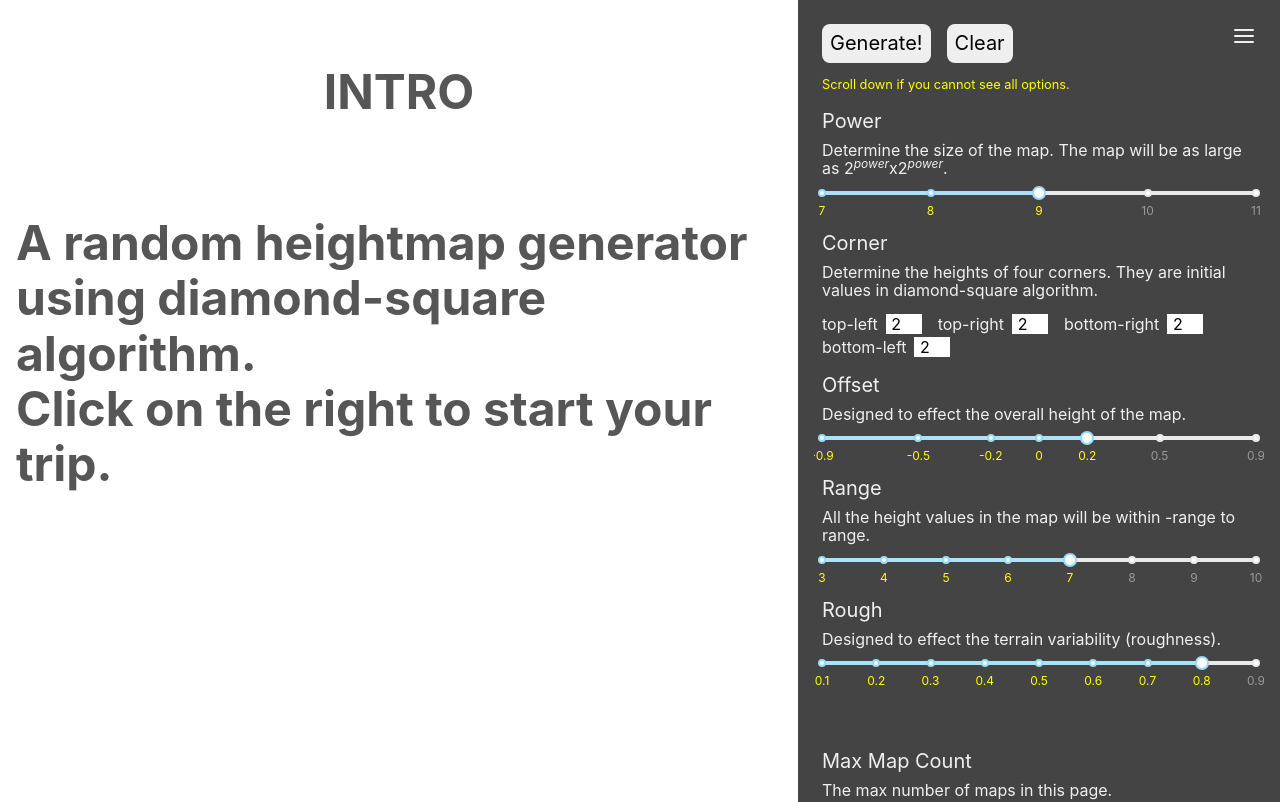
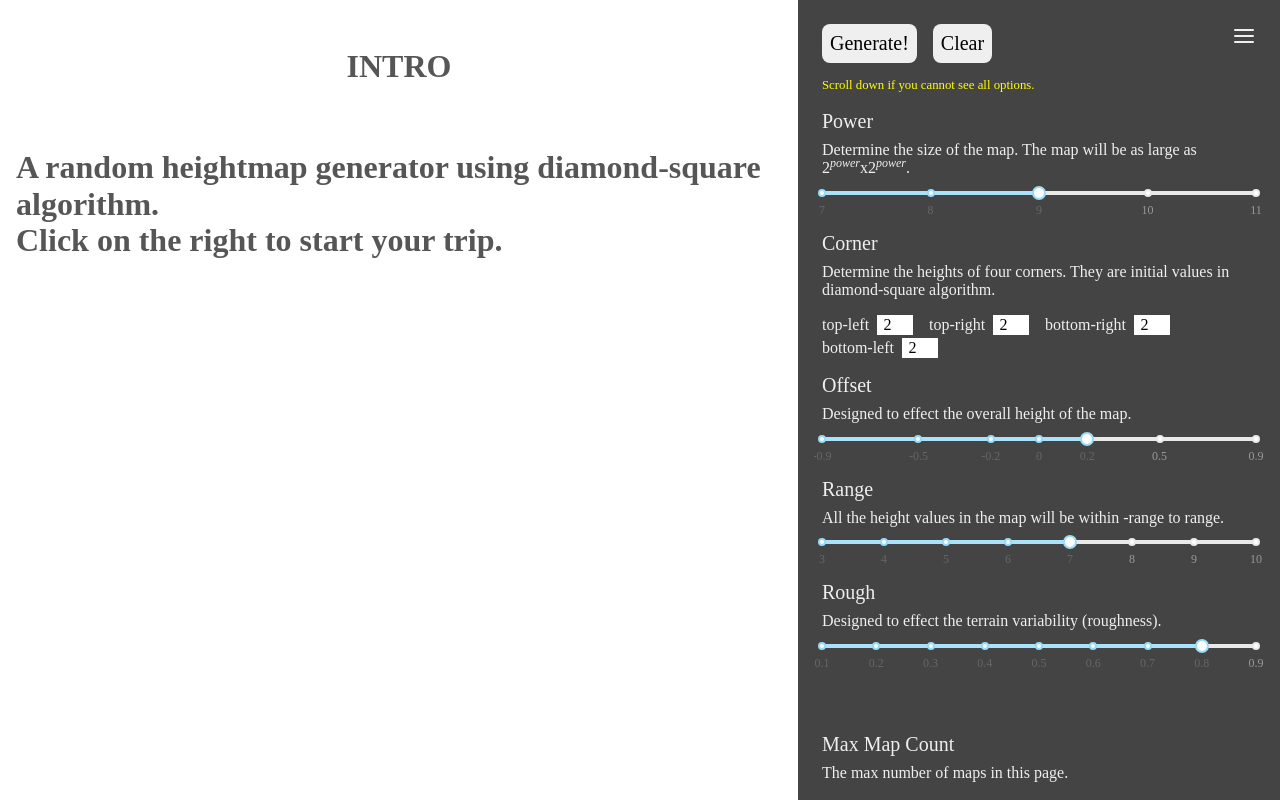
Before and after one commit to fralonra/zatlas, a React (Create React App) app: page / in a window 1280 px wide. Shown: the top 802 px of the page. Built offline with nearby package versions, Linux system fonts and the light colour scheme.

Commit message:
update styles

```diff
--- a/src/App.css
+++ /dev/null
@@ -1,38 +0,0 @@
-.App {
-  text-align: center;
-}
-
-.App-logo {
-  height: 40vmin;
-  pointer-events: none;
-}
-
-@media (prefers-reduced-motion: no-preference) {
-  .App-logo {
-    animation: App-logo-spin infinite 20s linear;
-  }
-}
-
-.App-header {
-  background-color: #282c34;
-  min-height: 100vh;
-  display: flex;
-  flex-direction: column;
-  align-items: center;
-  justify-content: center;
-  font-size: calc(10px + 2vmin);
-  color: white;
-}
-
-.App-link {
-  color: #61dafb;
-}
-
-@keyframes App-logo-spin {
-  from {
-    transform: rotate(0deg);
-  }
-  to {
-    transform: rotate(360deg);
-  }
-}
--- a/src/App.js
+++ b/src/App.js
@@ -5,10 +5,6 @@
 import store from './store'
 import { Content, Header } from './layouts'
 import { global } from './config'
-
-import 'normalize.css/normalize.css'
-import './App.css'
-import './styles/main.scss'
 
 const styles = {
   app: {
--- a/src/index.css
+++ /dev/null
@@ -1,13 +0,0 @@
-body {
-  margin: 0;
-  font-family: -apple-system, BlinkMacSystemFont, 'Segoe UI', 'Roboto', 'Oxygen',
-    'Ubuntu', 'Cantarell', 'Fira Sans', 'Droid Sans', 'Helvetica Neue',
-    sans-serif;
-  -webkit-font-smoothing: antialiased;
-  -moz-osx-font-smoothing: grayscale;
-}
-
-code {
-  font-family: source-code-pro, Menlo, Monaco, Consolas, 'Courier New',
-    monospace;
-}
--- a/src/index.js
+++ b/src/index.js
@@ -1,6 +1,7 @@
 import React from 'react'
 import ReactDOM from 'react-dom'
-import './index.css'
+import 'normalize.css/normalize.css'
+import './index.scss'
 import App from './App'
 import * as serviceWorker from './serviceWorker'
 
--- /dev/null
+++ b/src/index.scss
@@ -0,0 +1 @@
+@import './styles/main.scss';
--- a/src/layouts/Header.js
+++ b/src/layouts/Header.js
@@ -1,19 +1,17 @@
-import React, { Component } from 'react'
+import React from 'react'
 import { GitHub } from 'react-feather'
 
 import { style } from '../config'
 
 const styles = {
   header: {
-    // display: 'flex',
-    // justifyContent: 'space-between',
-    // flex: '0 0 auto',
     padding: '1rem',
     background: style.background.header,
     color: style.color.header
   },
   brand: {
-    float: 'left'
+    float: 'left',
+    lineHeight: 1.5
   },
   links: {
     float: 'right'
@@ -32,17 +30,7 @@
   icon: <GitHub className='icon-button' />
 }]
 
-class Header extends Component {
-  getParamFromState (param) {
-    const params = typeof param === 'object' ? param : Array.of(param)
-    let result = this.props
-    params.forEach(p => {
-      result = result[p]
-    })
-    return result
-  }
-
-  render () {
+function Header () {
   return (
     <div style={styles.header}>
       <div style={styles.brand}>{brand}</div>
@@ -59,6 +47,5 @@
     </div>
   )
 }
-}
 
 export default Header
--- a/src/styles/main.scss
+++ b/src/styles/main.scss
@@ -4,7 +4,7 @@
   padding: 0;
 }
 
-#app {
+#root {
   height: 100%;
 }
 
@@ -71,7 +71,7 @@
 
 // PAGE COMPONENT
 .showcase-info {
-  font-size: 3rem;
+  font-size: 2rem;
   @media (max-width: 1024px) {
     font-size: 1.5rem;
   }
```
Lines whose indentation alone changed are shown as unchanged.
